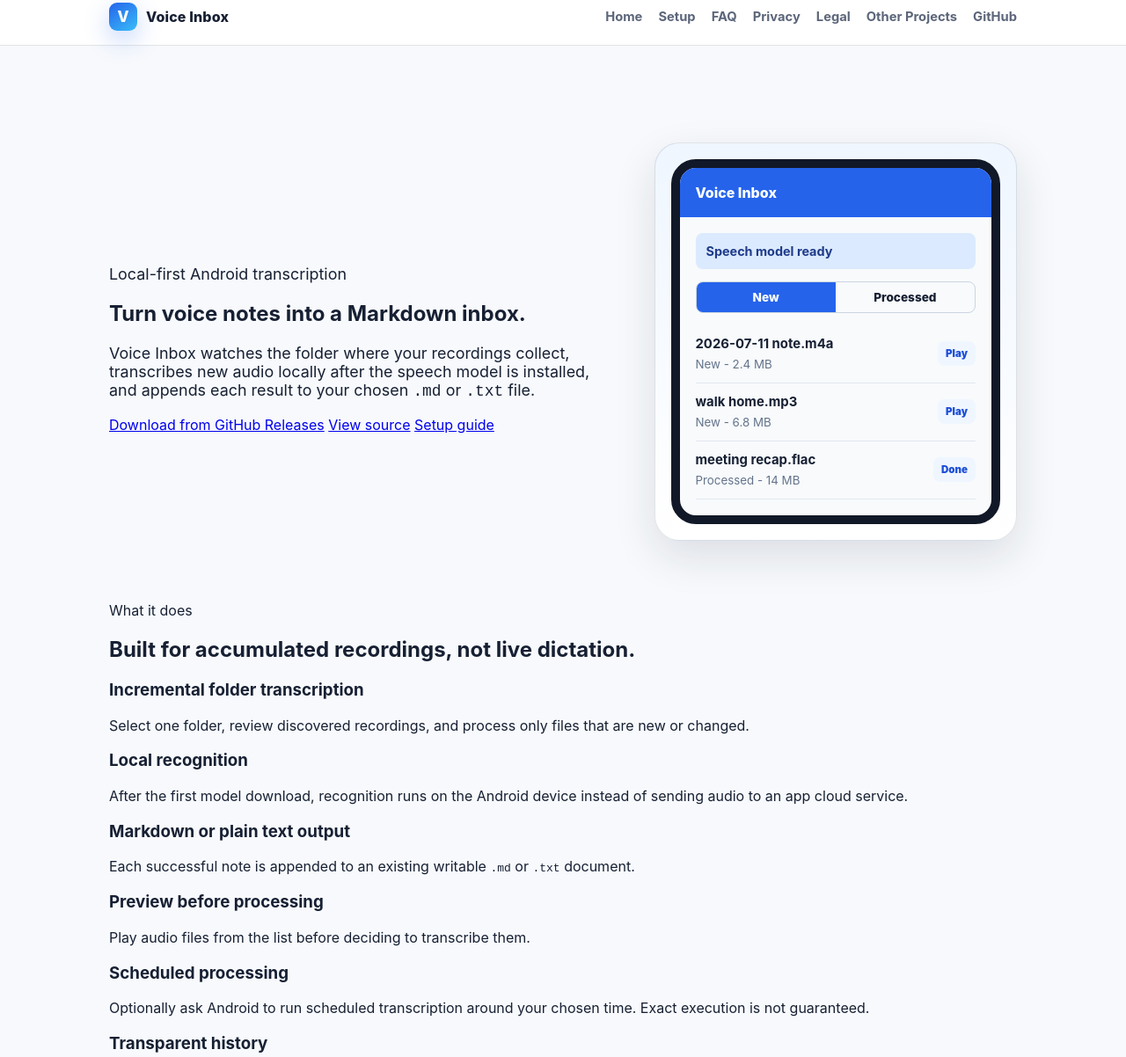
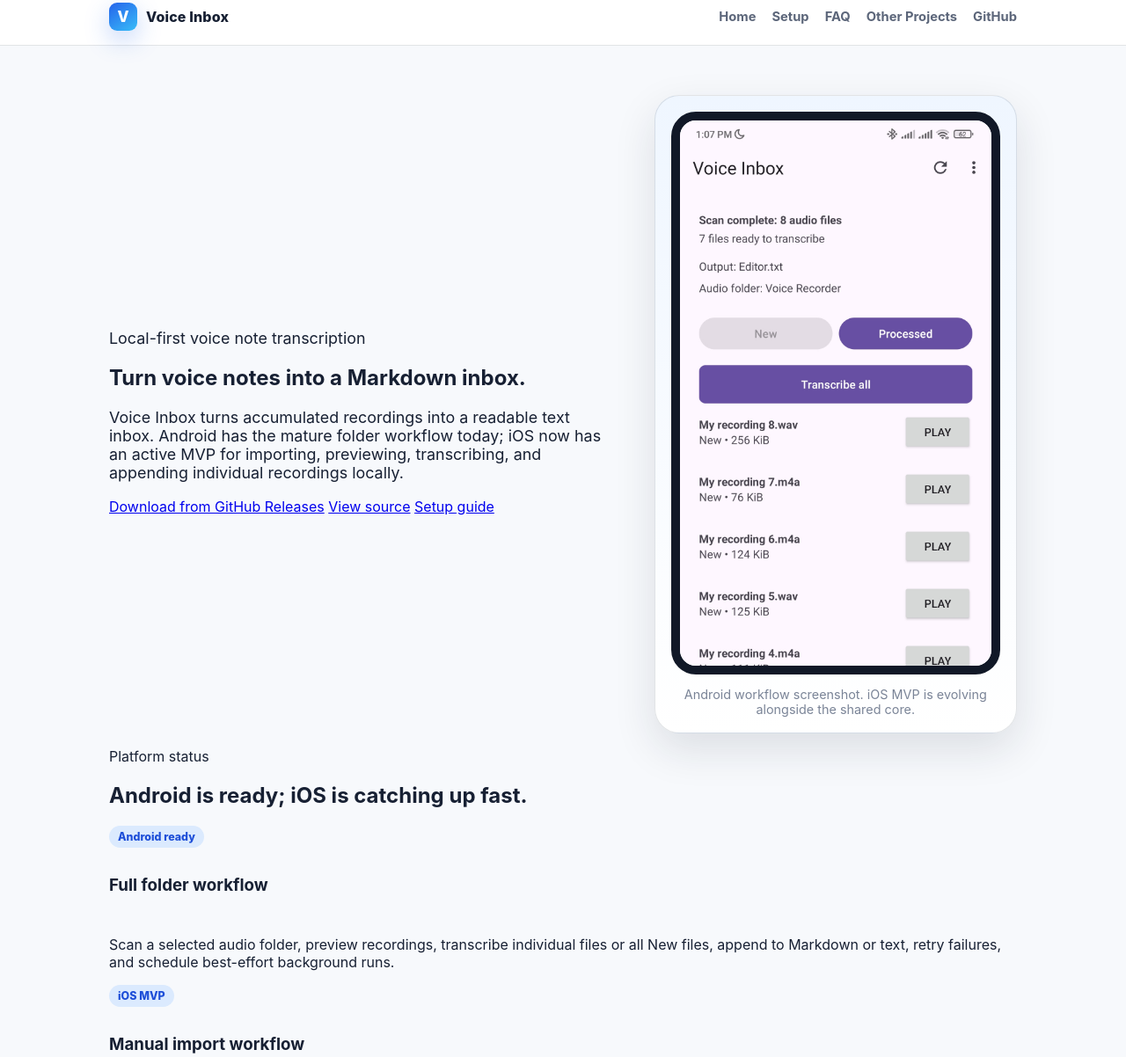
Before and after one commit to maxistar/Voice-Inbox, an Astro site in the folder website/: page /Voice-Inbox/ in a window 1280 px wide. Shown: the part 13-1215 px from the top of the page at 88% size. Built offline with nearby package versions, Linux system fonts and the light colour scheme; Astro itself is replaced by a stand-in of ours.

Commit message:
add site info

```diff
--- a/website/src/layouts/Layout.astro
+++ b/website/src/layouts/Layout.astro
@@ -6,7 +6,7 @@ interface Props {
 
 const {
   title,
-  description = 'Voice Inbox turns accumulated Android voice recordings into a local Markdown or text inbox.',
+  description = 'Voice Inbox turns accumulated voice recordings into a local Markdown or text inbox.',
 } = Astro.props;
 const base = import.meta.env.BASE_URL.replace(/\/$/, '');
 const githubUrl = 'https://github.com/maxistar/Voice-Inbox';
@@ -15,8 +15,6 @@ const nav = [
   ['Home', '/'],
   ['Setup', '/setup/'],
   ['FAQ', '/faq/'],
-  ['Privacy', '/privacy/'],
-  ['Legal', '/legal/'],
   ['Other Projects', '/projects/'],
 ];
 ---
@@ -248,9 +246,11 @@ const nav = [
     </main>
     <footer>
       <div class="footer-inner">
-        <span>Voice Inbox - local-first Android transcription.</span>
+        <span>Voice Inbox - local-first voice note transcription.</span>
         <span class="footer-links">
           <a href={releaseUrl} target="_blank" rel="noopener">Releases</a>
+          <a href={`${base}/setup/`}>Setup</a>
+          <a href={`${base}/faq/`}>FAQ</a>
           <a href={`${base}/privacy/`}>Privacy</a>
           <a href={`${base}/legal/`}>Legal</a>
         </span>
--- a/website/src/pages/index.astro
+++ b/website/src/pages/index.astro
@@ -4,10 +4,11 @@ import Layout from '../layouts/Layout.astro';
 const githubUrl = 'https://github.com/maxistar/Voice-Inbox';
 const releaseUrl = `${githubUrl}/releases`;
 const base = import.meta.env.BASE_URL.replace(/\/$/, '');
+const androidScreenshot = `${base}/screenshots/android-main.jpg`;
 ---
 <Layout
   title="Voice notes to Markdown"
-  description="Voice Inbox is a local-first Android app for turning accumulated voice recordings into a Markdown or plain-text inbox."
+  description="Voice Inbox is a local-first app for turning accumulated voice recordings into a Markdown or plain-text inbox. Android is ready; iOS is an active MVP."
 >
   <style>
     .hero {
@@ -28,71 +29,37 @@ const base = import.meta.env.BASE_URL.replace(/\/$/, '');
       box-shadow: var(--shadow);
       padding: 18px;
     }
-    .phone {
+    .screenshot-shell {
       border: 10px solid #111827;
       border-radius: 28px;
       background: #f8fafc;
       overflow: hidden;
+      max-height: 620px;
     }
-    .phone-header {
-      padding: 18px;
-      color: #fff;
-      background: #2563eb;
-      font-weight: 800;
+    .screenshot-shell img {
+      display: block;
+      width: 100%;
+      height: auto;
     }
-    .screen {
-      padding: 18px;
-    }
-    .status {
-      margin-bottom: 14px;
-      border-radius: 8px;
-      background: #dbeafe;
-      padding: 12px;
-      color: #1e3a8a;
+    .caption {
+      margin: 14px 0 0;
+      color: var(--soft);
       font-size: 0.9rem;
-      font-weight: 700;
-    }
-    .tabs {
-      display: grid;
-      grid-template-columns: 1fr 1fr;
-      margin-bottom: 14px;
-      border: 1px solid #cbd5e1;
-      border-radius: 8px;
-      overflow: hidden;
-      font-size: 0.85rem;
-      font-weight: 800;
       text-align: center;
     }
-    .tabs span {
-      padding: 9px;
+    .platform-card {
+      display: grid;
+      gap: 12px;
     }
-    .tabs span:first-child {
-      color: #fff;
-      background: #2563eb;
-    }
-    .row {
-      display: flex;
-      justify-content: space-between;
-      gap: 12px;
-      border-bottom: 1px solid #e2e8f0;
-      padding: 12px 0;
-    }
-    .row strong {
-      display: block;
-      margin-bottom: 3px;
-      font-size: 0.93rem;
-    }
-    .row small {
-      color: #64748b;
-    }
-    .pill {
-      align-self: center;
-      border-radius: 8px;
-      background: #eff6ff;
-      padding: 7px 9px;
-      color: #1d4ed8;
-      font-size: 0.72rem;
-      font-weight: 900;
+    .status-badge {
+      display: inline-flex;
+      width: fit-content;
+      border-radius: 999px;
+      padding: 5px 10px;
+      color: var(--accent-strong);
+      background: var(--accent-soft);
+      font-size: 0.78rem;
+      font-weight: 850;
     }
     .flow {
       counter-reset: flow;
@@ -132,12 +99,12 @@ const base = import.meta.env.BASE_URL.replace(/\/$/, '');
 
   <section class="hero">
     <div class="hero-copy">
-      <p class="eyebrow">Local-first Android transcription</p>
+      <p class="eyebrow">Local-first voice note transcription</p>
       <h1>Turn voice notes into a Markdown inbox.</h1>
       <p>
-        Voice Inbox watches the folder where your recordings collect, transcribes new audio locally
-        after the speech model is installed, and appends each result to your chosen <code>.md</code>
-        or <code>.txt</code> file.
+        Voice Inbox turns accumulated recordings into a readable text inbox. Android has the mature
+        folder workflow today; iOS now has an active MVP for importing, previewing, transcribing,
+        and appending individual recordings locally.
       </p>
       <div class="button-row">
         <a class="button primary" href={releaseUrl} target="_blank" rel="noopener">Download from GitHub Releases</a>
@@ -147,24 +114,31 @@ const base = import.meta.env.BASE_URL.replace(/\/$/, '');
     </div>
 
     <div class="hero-visual" aria-label="Voice Inbox app preview">
-      <div class="phone">
-        <div class="phone-header">Voice Inbox</div>
-        <div class="screen">
-          <div class="status">Speech model ready</div>
-          <div class="tabs"><span>New</span><span>Processed</span></div>
-          <div class="row">
-            <div><strong>2026-07-11 note.m4a</strong><small>New - 2.4 MB</small></div>
-            <span class="pill">Play</span>
-          </div>
-          <div class="row">
-            <div><strong>walk home.mp3</strong><small>New - 6.8 MB</small></div>
-            <span class="pill">Play</span>
-          </div>
-          <div class="row">
-            <div><strong>meeting recap.flac</strong><small>Processed - 14 MB</small></div>
-            <span class="pill">Done</span>
-          </div>
-        </div>
+      <div class="screenshot-shell">
+        <img src={androidScreenshot} alt="Voice Inbox Android app showing scanned audio files and playback actions" />
+      </div>
+      <p class="caption">Android workflow screenshot. iOS MVP is evolving alongside the shared core.</p>
+    </div>
+  </section>
+
+  <section class="section">
+    <p class="eyebrow">Platform status</p>
+    <h2>Android is ready; iOS is catching up fast.</h2>
+    <div class="grid">
+      <div class="card platform-card">
+        <span class="status-badge">Android ready</span>
+        <h3>Full folder workflow</h3>
+        <p>Scan a selected audio folder, preview recordings, transcribe individual files or all New files, append to Markdown or text, retry failures, and schedule best-effort background runs.</p>
+      </div>
+      <div class="card platform-card">
+        <span class="status-badge">iOS MVP</span>
+        <h3>Manual import workflow</h3>
+        <p>Import audio files, preview them, download the speech model, transcribe locally, show recognized text, and append output. Folder automation and scheduling are still in progress.</p>
+      </div>
+      <div class="card platform-card">
+        <span class="status-badge">Shared core</span>
+        <h3>Kotlin Multiplatform foundation</h3>
+        <p>Catalog and transcription use cases are moving into shared code so Android and iOS can converge without hiding platform-specific storage and background limitations.</p>
       </div>
     </div>
   </section>
@@ -179,7 +153,7 @@ const base = import.meta.env.BASE_URL.replace(/\/$/, '');
       </div>
       <div class="card">
         <h3>Local recognition</h3>
-        <p>After the first model download, recognition runs on the Android device instead of sending audio to an app cloud service.</p>
+        <p>After the first model download, recognition runs on device instead of sending audio to an app cloud service.</p>
       </div>
       <div class="card">
         <h3>Markdown or plain text output</h3>
@@ -191,7 +165,7 @@ const base = import.meta.env.BASE_URL.replace(/\/$/, '');
       </div>
       <div class="card">
         <h3>Scheduled processing</h3>
-        <p>Optionally ask Android to run scheduled transcription around your chosen time. Exact execution is not guaranteed.</p>
+        <p>On Android, optionally ask the app to run scheduled transcription around your chosen time. Exact execution is not guaranteed.</p>
       </div>
       <div class="card">
         <h3>Transparent history</h3>
@@ -214,10 +188,10 @@ const base = import.meta.env.BASE_URL.replace(/\/$/, '');
 
   <section class="section requirements">
     <p class="eyebrow">Requirements</p>
-    <h2>Designed for ARM64 Android devices.</h2>
+    <h2>Designed for local, on-device recognition.</h2>
     <p>
-      Voice Inbox requires Android 7.0 (API 24) or later, an ARM64 device, network access for
-      the first model download, and about 704 MiB of free storage for model installation.
+      Android requires Android 7.0 (API 24) or later on an ARM64 device. Both Android and the iOS MVP
+      need network access for the first model download and enough free storage for model installation.
     </p>
     <div class="button-row">
       <a class="button primary" href={releaseUrl} target="_blank" rel="noopener">Get the APK</a>
--- a/website/src/pages/legal.astro
+++ b/website/src/pages/legal.astro
@@ -39,7 +39,7 @@ const releaseUrl = `${githubUrl}/releases`;
     <p class="eyebrow">Legal information</p>
     <h1>App and publication details</h1>
     <p>
-      This page collects information useful for users and Google Play publication preparation.
+      This page collects information useful for users and app store publication preparation.
       Fields marked as placeholders must be reviewed and replaced by the maintainer before store submission.
     </p>
 
@@ -48,6 +48,7 @@ const releaseUrl = `${githubUrl}/releases`;
       <div class="table">
         <div class="row"><strong>App name</strong><span>Voice Inbox</span></div>
         <div class="row"><strong>Android package</strong><span><code>me.maxistar.voiceinbox</code></span></div>
+        <div class="row"><strong>iOS bundle status</strong><span>iOS MVP in development; final bundle identifier and store listing details must be confirmed before release.</span></div>
         <div class="row"><strong>Developer / publisher</strong><span>TODO: maintainer legal or publisher name</span></div>
         <div class="row"><strong>Support contact</strong><span>TODO: support email or support URL</span></div>
         <div class="row"><strong>Privacy policy</strong><span><a href="../privacy/">Privacy page</a></span></div>
@@ -60,6 +61,7 @@ const releaseUrl = `${githubUrl}/releases`;
       <h2>Requirements and limitations</h2>
       <ul>
         <li>Requires an ARM64 Android device running Android 7.0 (API 24) or later.</li>
+        <li>iOS support is currently an MVP and should not be described as full Android parity or a final App Store release.</li>
         <li>Requires network access for the first speech model download.</li>
         <li>Requires about 704 MiB of free storage for model installation.</li>
         <li>Scheduled transcription uses Android background work and is not an exact alarm.</li>
@@ -71,7 +73,7 @@ const releaseUrl = `${githubUrl}/releases`;
       <h2>License and acknowledgements</h2>
       <p>
         Voice Inbox is distributed from its public source repository. TODO: confirm final app license text
-        and add third-party acknowledgements for AndroidX, ONNX Runtime, Rust crates, and the speech model before publication.
+        and add third-party acknowledgements for AndroidX, Apple platform APIs, ONNX Runtime, Rust crates, Kotlin Multiplatform libraries, and the speech model before publication.
       </p>
     </section>
 
--- a/website/src/pages/projects.astro
+++ b/website/src/pages/projects.astro
@@ -9,7 +9,7 @@ const projects = [
   },
   {
     name: 'Voice Inbox',
-    description: 'This Android app: local-first transcription for accumulated voice notes.',
+    description: 'This local-first voice note transcription app: Android ready, iOS MVP in progress.',
     href: 'https://github.com/maxistar/Voice-Inbox',
   },
   {
```
Also changed, not shown: website/src/pages/faq.astro (+14 -4 lines), website/src/pages/privacy.astro (+8 -7 lines), website/src/pages/setup.astro (+17 -9 lines), website/public/screenshots/android-main.jpg (added).
